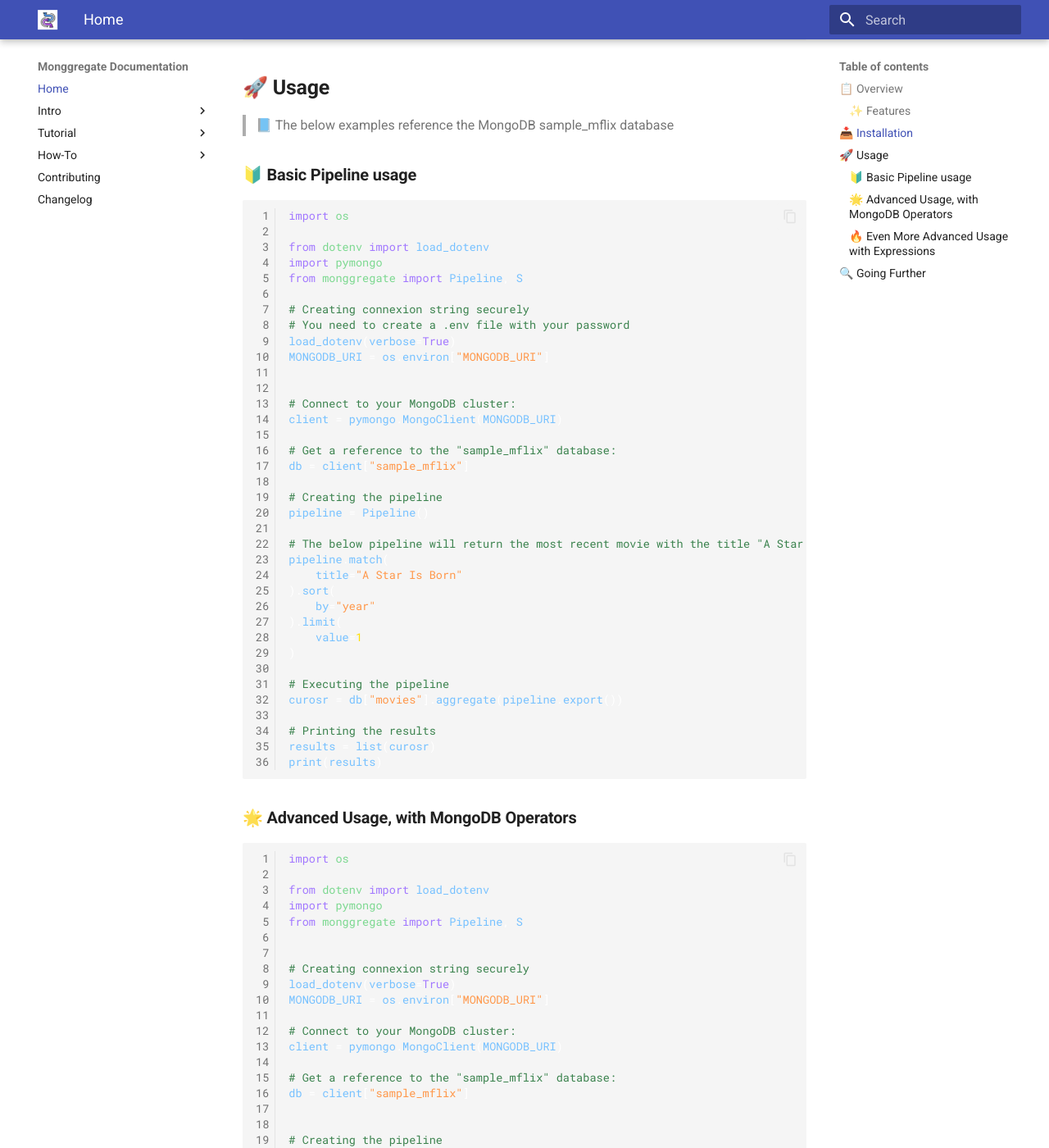
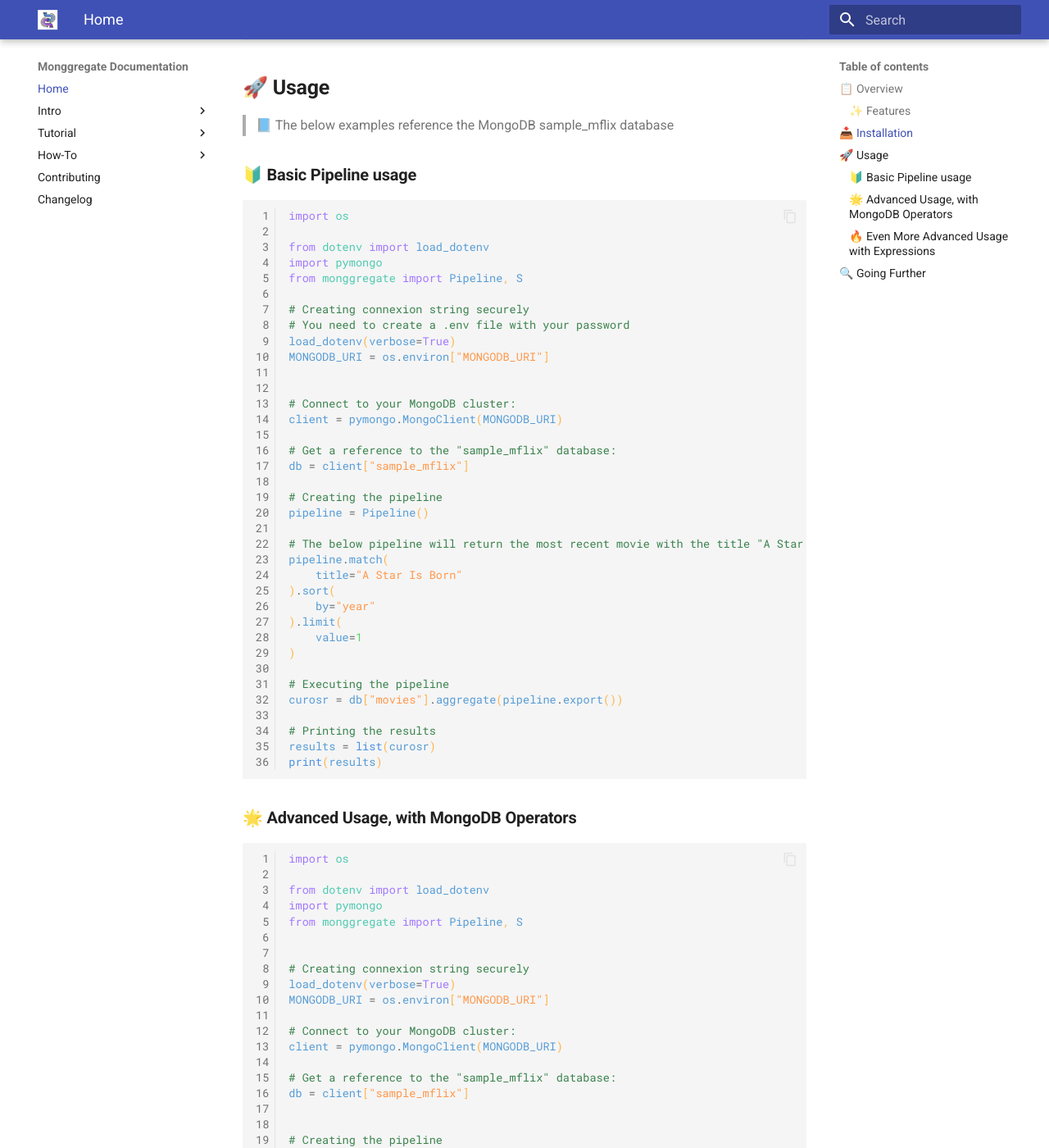
Before and after one commit to VianneyMI/monggregate, an MkDocs documentation site: the page built from docs/index.md, in a window 1280 px wide and 1400 px high, scrolled down 728 px. Shown: the whole window at 82% size. Built offline with MkDocs 1.6.1 and Material for MkDocs 9.7.7, drawn with Linux system fonts in a browser that asks for light colours.

Commit message:
Improved look and feel of code snippets

```diff
--- a/docs/stylesheets/extra.css
+++ b/docs/stylesheets/extra.css
@@ -2,28 +2,30 @@
 :root > * {
   /* Python syntax highlighting */
   --md-code-hl-keyword-color: #a278ff; /* purple for keywords */
-  --md-code-hl-function-color: #ffdf00; /* yellow for functions and methods */
+  --md-code-hl-function-color: #f9d423; /* bright yellow for functions and methods */
   --md-code-hl-string-color: #ff9749; /* orange for strings and docstrings */
-  --md-code-hl-constant-color: #76c1ff; /* blue for variables */
-  --md-code-hl-name-color: #7bd88f; /* light green for imported classes */
-  --md-code-hl-operator-color: #fff; /* white for operators */
-  --md-code-hl-punctuation-color: #fff; /* white for punctuation */
+  --md-code-hl-constant-color: #4a90e2; /* darker blue for constants */
+  --md-code-hl-name-color: #4ec9b0; /* different green for imported classes */
+  --md-code-hl-operator-color: #666666; /* even darker equal sign */
+  --md-code-hl-punctuation-color: #ffb347; /* amber/orange-yellow for parentheses and punctuation */
   --md-code-hl-comment-color: #3a824d; /* dark green for comments */
-  --md-code-hl-generic-color: #76c1ff; /* blue for generic */
-  --md-code-hl-variable-color: #76c1ff; /* blue for variables */
+  --md-code-hl-generic-color: #4a90e2; /* darker blue for generic */
+  --md-code-hl-variable-color: #569cd6; /* different blue for variables */
 
   /* Additional customization for specific syntax elements */
-  --md-code-hl-special-color: #7bd88f; /* light green for special elements */
-  --md-code-hl-number-color: #ffdf00; /* yellow for numbers */
+  --md-code-hl-special-color: #4ec9b0; /* same green for special elements */
+  --md-code-hl-number-color: #56d364; /* green variation for numbers */
 }
 
 /* Additional specific class overrides for more precise control */
-.highlight .n { color: #76c1ff; } /* variables */
-.highlight .nn { color: #7bd88f; } /* module names */
-.highlight .nc { color: #7bd88f; } /* class names */
-.highlight .nf { color: #ffdf00; } /* function names */
+.highlight .n { color: #569cd6; } /* variables - different blue */
+.highlight .nn { color: #4ec9b0; } /* module names - different green */
+.highlight .nc { color: #4ec9b0; } /* class names - different green */
+.highlight .nf { color: #f9d423; } /* function names - bright yellow */
 .highlight .s, .highlight .sd { color: #ff9749; } /* strings and docstrings */
 .highlight .c, .highlight .c1, .highlight .cm { color: #3a824d; } /* comments */
 .highlight .k, .highlight .kd, .highlight .kn { color: #a278ff; } /* keywords */
 .highlight .kc { color: #a278ff; } /* keyword constants */
-.highlight .o { color: #fff; } /* operators */
+.highlight .o { color: #666666; } /* operators - even darker */
+.highlight .p { color: #ffb347; } /* parentheses and punctuation - amber/orange-yellow */
+.highlight .mi, .highlight .mf, .highlight .m { color: #56d364; } /* numerical values - green variation */
```
